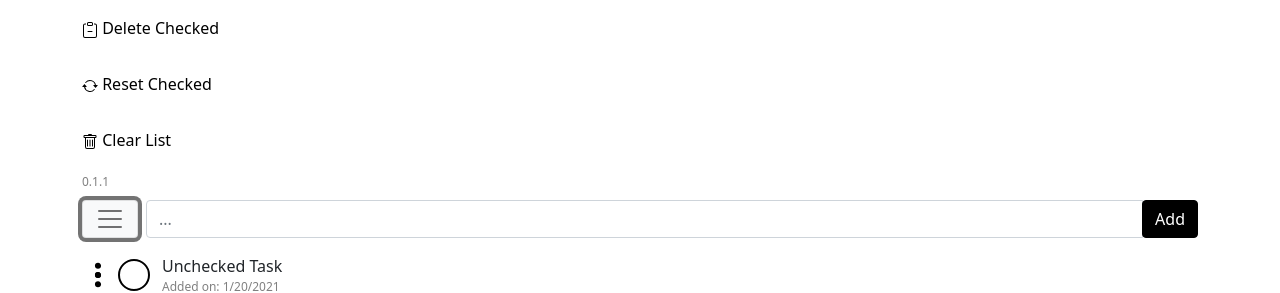
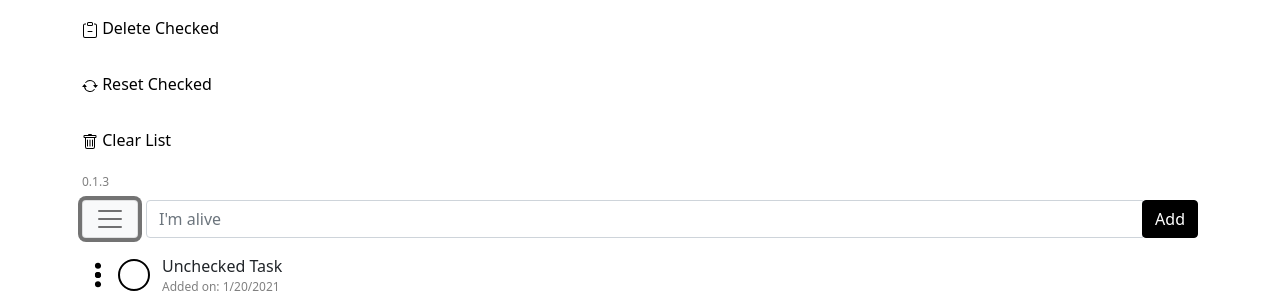
Before and after one commit to staniboy/agenda-vue, a Vue app: page / in a window 1280 px wide. Both pictures are taken after a click on the button "Toggle navigation". Shown: the top 293 px of the page. Built offline with nearby package versions, Linux system fonts and the light colour scheme.

Commit message:
added random placeholder

```diff
--- a/src/App.vue
+++ b/src/App.vue
@@ -1,7 +1,7 @@
 <template>
   <main class="container">
-
     <ItemInput
+      :phrase="data.phrases[Math.floor(Math.random() * data.phrases.length)]"
       @onAddItem="addItem"
       @onClearList="clearList"
       @onDeleteChecked="deleteChecked"
@@ -58,6 +58,13 @@
       }
 
       const data = reactive({
+        phrases: [
+          "Hello?",
+          "Do something...",
+          "I'm alive",
+          "Guess what?",
+          "Chicken butt!",
+        ],
         itemList: [
           {
             id: 0,
--- a/src/components/ItemInput.vue
+++ b/src/components/ItemInput.vue
@@ -45,7 +45,10 @@
   </div>
   <!-- Modal End -->
   <header class="sticky-top">
-    <div class="nav-menu-col collapse navbar-collapse" id="collapseTarget">
+    <div
+      class="nav-menu-col collapse navbar-collapse bg-white"
+      id="collapseTarget"
+    >
       <ul class="navbar-nav mr-auto">
         <li class="nav-item active">
           <a class="nav-link" href="#" @click="emitOnDeleteChecked">
@@ -67,7 +70,7 @@
           >
         </li>
       </ul>
-      <span class="version">0.1.1</span>
+      <span class="version">0.1.3</span>
     </div>
     <nav class="navbar px-0 navbar-light bg-white">
       <div class="d-inline-flex w-100">
@@ -89,7 +92,7 @@
               ref="input"
               type="text"
               class="form-control flex-shrink-1"
-              placeholder="..."
+              placeholder="Enter task here"
               aria-label="New task field"
               autocomplete="off"
             />
@@ -110,13 +113,18 @@
 </template>
 
 <script lang="ts">
-  import { defineComponent, ref } from "vue";
+  import { defineComponent, ref, onMounted } from "vue";
 
   export default defineComponent({
     emits: ["onAddItem", "onDeleteChecked", "onResetChecked", "onClearList"],
+    props: ["phrase"],
 
     setup(props, { emit }) {
       const input = ref();
+
+      onMounted(() => {
+        input.value.placeholder = props.phrase;
+      });
 
       function resetInput() {
         input.value.value = "";
```
